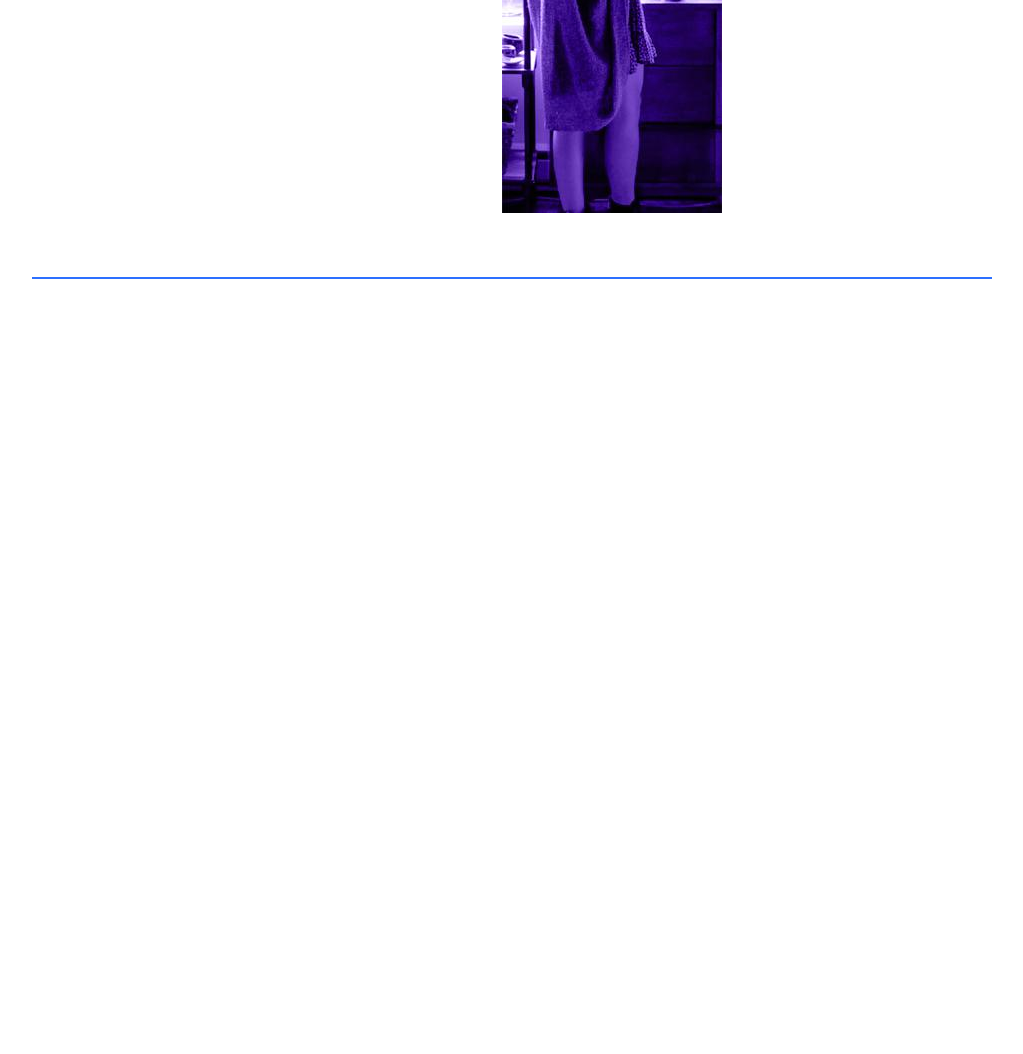
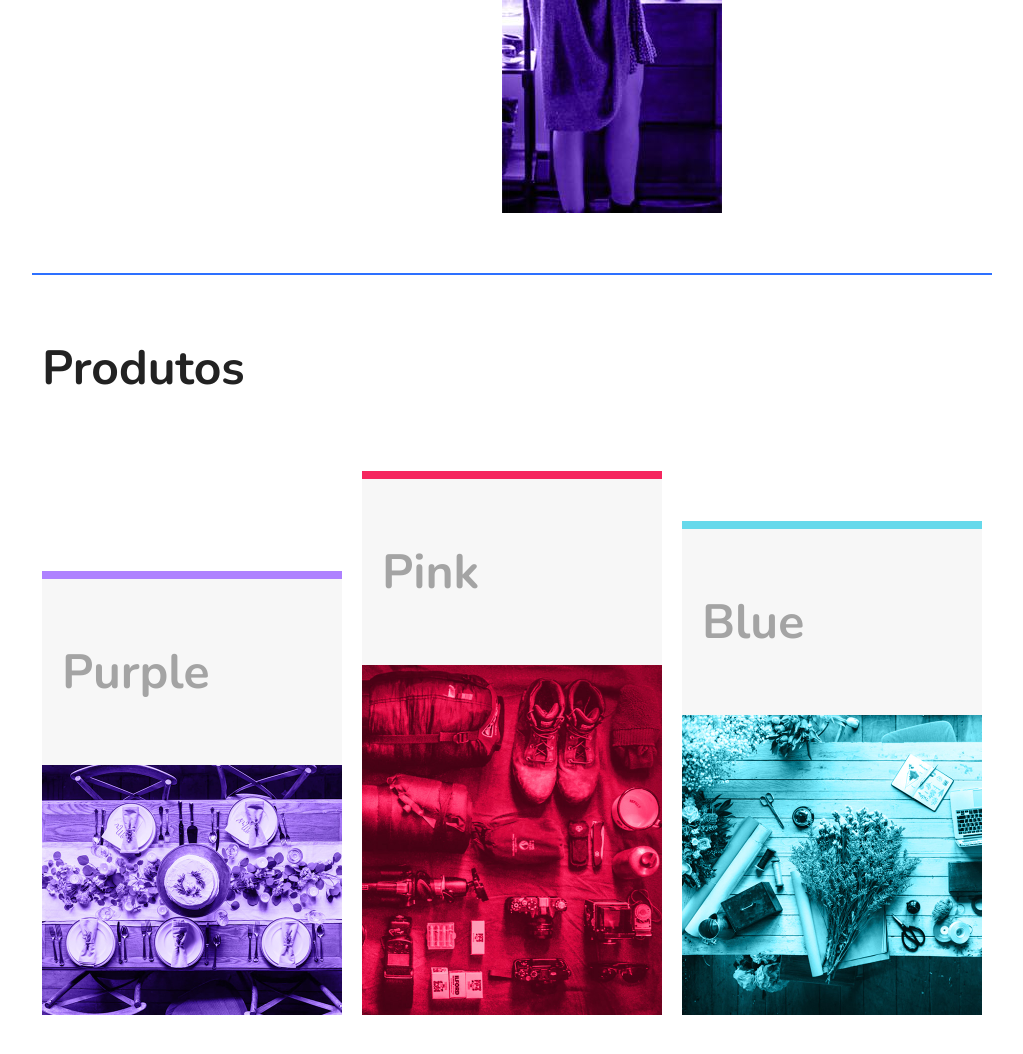
Before and after one commit to FaKeBx/flex-css, a plain HTML site: page index.html in a window 1280 px wide. Shown: the part 736-1790 px from the top of the page, without its empty margins (128-1151 px from the left). Before the commit the page ends 1015 px from the top, so only its background shows below. Drawn offline with nearby package versions, Linux system fonts and the light colour scheme.

Commit message:
section de produtos pronta

```diff
--- a/css/global.css
+++ b/css/global.css
@@ -28,7 +28,17 @@ a {
   margin: 0% auto;
 }
 
-h1, h2, h3, ul, a, span {
+h1,
+h2,
+h3,
+ul,
+a,
+span {
   margin: 0px;
   padding: 0px;
 }
+
+img {
+  display: block;
+  max-width: 100%;
+}
--- a/css/header.css
+++ b/css/header.css
@@ -27,11 +27,6 @@ header {
   flex-wrap: wrap;
 }
 
-.menu-item {
-  font-family: nunito;
-  padding: 10px;
-}
-
 .logo {
   font-family: nunito;
   font-size: 36px;
@@ -40,7 +35,13 @@ header {
   margin: 0px 10px 0px 10px;
 }
 
+.menu-lista {
+  flex-wrap: wrap;
+}
+
 .menu-item {
+  font-family: nunito;
+  padding: 10px;
   font-size: 20px;
 }
 
--- /dev/null
+++ b/css/produtos.css
@@ -0,0 +1,39 @@
+#produtos {
+  margin: 60px auto;
+}
+
+#produtos h2 {
+  font-family: nunito;
+  font-size: 48px;
+  margin: 0px 10px 60px 10px;
+  color: #222;
+}
+.produtos-lista {
+  align-items: flex-end;
+}
+.produtos-item {
+  flex-direction: column;
+  flex: 1 1 175px;
+  margin: 10px;
+}
+
+.produtos-item span {
+  font-family: nunito;
+  font-size: 48px;
+  font-weight: bold;
+  color: #a4a4a4;
+  background-color: #f7f7f7;
+  padding: 60px 20px;
+}
+
+.cpurple {
+  border-top: 8px solid #ae81ff;
+}
+
+.cpink {
+  border-top: 8px solid #f5265e;
+}
+
+.cblue {
+  border-top: 8px solid #66d9eb;
+}
--- a/css/sobre.css
+++ b/css/sobre.css
@@ -1,10 +1,12 @@
-.sobre {
-  border-top: solid 2px #2D70FF;
-  border-bottom: solid 2px #2D70FF;
+#sobre {
+  border-top: solid 2px #2d70ff;
+  border-bottom: solid 2px #2d70ff;
   padding: 60px 0px;
+  flex-wrap: wrap;
 }
 
 .sobre-info {
+  flex: 2 1 300px;
   margin: 0px 10px;
 }
 
@@ -24,6 +26,7 @@
 }
 
 .sobre-img {
+  flex: 1 1 160px;
   margin: 0px 10px;
 }
 .sobre-img img {
--- a/css/style.css
+++ b/css/style.css
@@ -8,3 +8,6 @@
 
 /* sobre */
 @import "/css/sobre.css";
+
+/* produtos */
+@import "/css/produtos.css";
--- a/index.html
+++ b/index.html
@@ -43,7 +43,7 @@
   </h1>
 
 
-  <section class="container flex sobre #sobre">
+  <section class="container flex" id="sobre">
     <div class="sobre-info">
       <h2>Sobre</h2>
       <p>O que temos que ter sempre em mente é que a determinação clara de objetivos afeta positivamente a correta
@@ -61,6 +61,23 @@
     </div>
   </section>
 
+  <section class="container" id="produtos">
+    <h2>Produtos</h2>
+    <ul class="flex produtos-lista">
+      <li class="flex produtos-item">
+        <span class="cpurple">Purple</span>
+        <img src="/images/produtos1.jpg" alt="produtos 1">
+      </li>
+      <li class="flex produtos-item">
+        <span class="cpink">Pink</span>
+        <img src="/images/produtos2.jpg" alt="produtos 2">
+      </li>
+      <li class="flex produtos-item">
+        <span class="cblue">Blue</span>
+        <img src="/images/produtos3.jpg" alt="produtos 3">
+      </li>
+    </ul>
+
 </body>
 
 </html>
```
